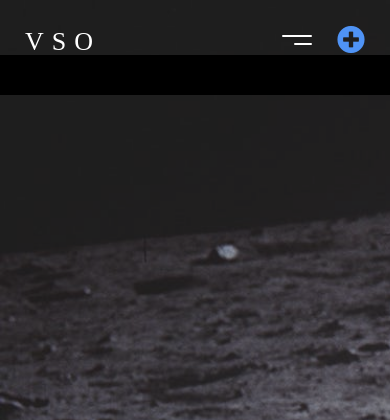
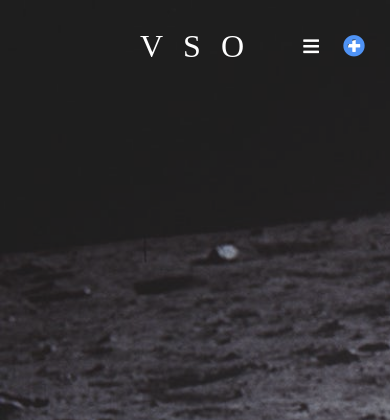
Before and after one commit to mggb/V-S-O, a PHP site: page /visaFelicitation.html in a window 390 px wide. Shown: the top 420 px of the page. Run offline with PHP 8.4, Linux system fonts and the light colour scheme; some libraries are stand-ins or nearby versions; some web fonts are replaced.

Commit message:
:star: it's over !!!

```diff
--- a/css/visaFelicitation.css
+++ b/css/visaFelicitation.css
@@ -108,7 +108,6 @@
   color: white;
 }
 
-
 @media (min-width: 768px) {
   .visafelicitation-container-content-link {
     font-size: 20px;
--- a/visaFelicitation.html
+++ b/visaFelicitation.html
@@ -5,9 +5,8 @@
   <meta charset="utf-8">
   <link rel="stylesheet" href="css/reset.css" type="text/css" charset="utf-8">
   <link rel="stylesheet" href="css/font.css" type="text/css">
-  <link rel="stylesheet" href="css/header.css" type="text/css" charset="utf-8">
-  <link rel="stylesheet" href="css/footer.css" type="text/css" charset="utf-8">
   <link rel="stylesheet" href="css/visaFelicitation.css" type="text/css" charset="utf-8">
+  <link rel="stylesheet" href="css/simpleHeader.css" type="text/css" charset="utf-8">
   <link rel="stylesheet" href="css/flexboxgrid.min.css" type="text/css">
   <link rel="stylesheet" href="https://use.fontawesome.com/releases/v5.0.13/css/all.css" integrity="sha384-DNOHZ68U8hZfKXOrtjWvjxusGo9WQnrNx2sqG0tfsghAvtVlRW3tvkXWZh58N9jp" crossorigin="anonymous">
 
@@ -17,12 +16,11 @@
 
 <body>
   <!-- header !-->
-  <header class="container-header">
+  <header class="simpleHeader">
     <div class="row between-md between-lg containerDesktopMenu">
       <div class="col-md-1 col-lg-1 containerDesktop-title">
         <span class="desktopTitle">VSO</span>
       </div>
-
       <nav class="col-md-9 col-lg-9 containerDesktop-menu">
         <ul class="desktopMenu">
           <li>
@@ -34,65 +32,60 @@
                 <ul class="sousMenu">
                   <li class="sousMenu-desktopItems"><a class="sousMenu-desktopLink" href="#">Devenir colons</a></li>
                   <li class="sousMenu-desktopItems"><a class="sousMenu-desktopLink" href="#">Devenir technicien</a></li>
-                  <li class="sousMenu-desktopItems"><a class="sousMenu-desktopLink" href="#">Demander un visafelicitation</a></li>
+                  <li class="sousMenu-desktopItems"><a class="sousMenu-desktopLink" href="#">Demander un visa</a></li>
                 </ul>
               </li>
             </ul>
           </li>
         </ul>
       </nav>
-
       <div class="col-md-2 col-lg-2 containerDesktop-icons">
-        <i class="fas fa-plus-circle"></i>
+        <i class="fas fa-plus-circle" title="login"></i>
       </div>
-
     </div>
-
-
-    <div class="row center-xs center-lg container-menuMobile">
-      <div class="col-xs-6 col-sm-6 col-md-6 col-lg-6 container-title">
-        <span class="header-title-mobile">VSO</span>
-      </div>
-
-
-      <div class="col-xs-6 col-sm-6 col-md-6 col-lg-6 container-icons">
-        <div class="burger-menu">
-          <span class="burger-menu-lineone"></span>
-          <span class="burger-menu-linetwo"></span>
+    <div class="container-simpleHeader container-menuMobile">
+      <div class="row end-xs end-sm end-md end-lg box">
+        <div class="col-xs-6 col-sm-6 col-md-6 col-lg-6 paddingR">
+          <div class="logo">VSO</div>
         </div>
-        <i class="fas fa-plus-circle"></i>
-      </div>
-
-
-      <div class="menu-open">
-        <div class="container">
-          <div class="row between-xs container-header-open">
-            <div class="col-xs-7 col-xs-offset-5 col-sm-7 col-sm-offset-5 col-md-7 col-md-offset-5 col-lg-7 col-lg-offset-5">
-              <h2 class="title-header-open">V S O</h2>
-
-              <div class="div-header-open">
-                <img src="image/glass.png" alt="glass">
-                <img class="take" src="image/take.png" alt="take">
-              </div>
-            </div>
+        <div class="col-xs-6 col-sm-6 col-md-6 col-lg-6 paddingL">
+          <div class="close-icon">
+            <i class="fas fa-bars burger-menu"></i>
+            <i class="fas fa-plus-circle"></i>
           </div>
-        </div>
-        <div class="containerList">
-          <ul class="containerli">
-            <li class="li-menu"> <a class="link-menu" href="#">Acceuil</a></li>
-            <li class="li-menu"> <a class="link-menu" href="">Catalogue</a></li>
-            <li class="li-menu"> <a class="link-menu" href="">Devenir colons</a></li>
-            <li class="li-menu"> <a class="link-menu" href="">Devenir technicien</a></li>
-            <li class="li-menu"> <a class="link-menu" href="">Recherche avancée</a></li>
-            <li class="li-menu"> <a class="link-menu" href="">Demander un visafelicitation</a></li>
-          </ul>
-          <button class="conect-and-deconect" type="button" name="button">DECONNEXION</button>
         </div>
       </div>
     </div>
+    <div class="menu-header-cover none">
+      <div class="menu-header-container">
+          <nav class="classmenu-header-container-nav">
+            <ul class="menu-header-container-nav-flex">
+              <li class="menu-header-container-nav-flex-item">
+                <a class="menu-header-container-nav-flex-link"href="">Accueil</a>
+              </li>
+              <li class="menu-header-container-nav-flex-item">
+                <a class="menu-header-container-nav-flex-link"href="">Catalogue</a>
+              </li>
+              <li class="menu-header-container-nav-flex-item">
+                <a class="menu-header-container-nav-flex-link"href="">Devenir colons</a>
+              </li>
+              <li class="menu-header-container-nav-flex-item">
+                <a class="menu-header-container-nav-flex-link"href="">Devenir techniciens</a>
+              </li>
+              <li class="menu-header-container-nav-flex-item">
+                <a class="menu-header-container-nav-flex-link"href="">Recherche avancées</a>
+              </li>
+              <li class="menu-header-container-nav-flex-item">
+                <a class="menu-header-container-nav-flex-link"href="">Demander un visa</a>
+              </li>
+            </ul>
+          </nav>
+          <div class="menu-header-container-btn">
+            <a href="" class="menu-header-container-dc">deconnexion</a>
+          </div>
+      </div>
+    </div>
   </header>
-
-
 
   <span class="visafelicitation-cover"></span>
   <img src="image/colons.jpeg" class="visafelicitation-bg">
@@ -118,9 +111,8 @@
     <a class="visafelicitation-container-content-link" href="#">accueil</a>
   </div>
 
-  <footer class="footer"></footer>
 </body>
 <script src="js/script.js"></script>
-
+<scriptsrc src="js/burger.js"></script>
 
 </html>
```
